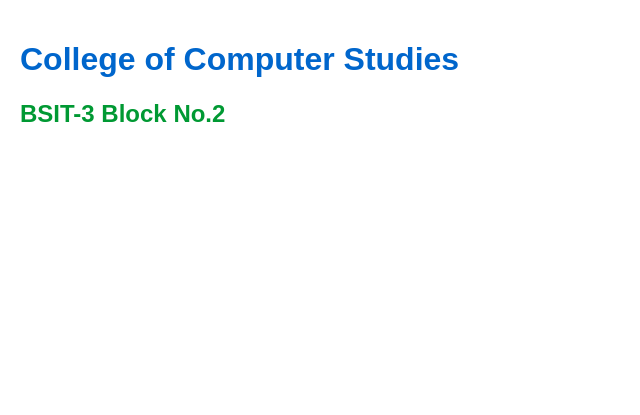
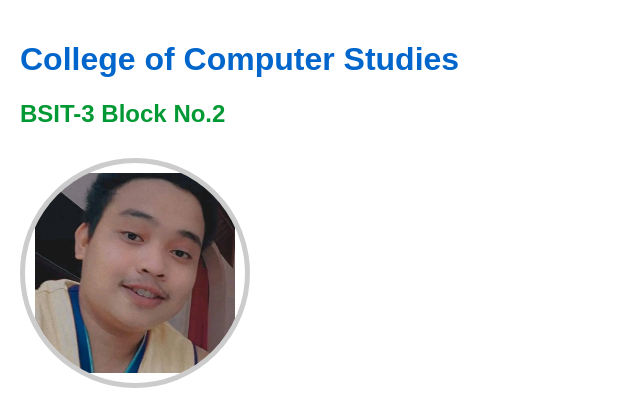
Before and after one commit to JohnCarloSalaum/MindGap, a plain HTML site: page index.html in a window 1280 px wide. Shown: the top 415 px of the page, without its empty margins (0-640 px from the left). Drawn offline with Linux system fonts and the light colour scheme.

Commit message:
Add Profile Picture

```diff
--- a/index.html
+++ b/index.html
@@ -14,6 +14,9 @@
     <h1>College of Computer Studies</h1>
     <h2>BSIT-3 Block No.2</h2>
     <p>
+
+            <div class="profile-picture"> <img src="wp.jpg" alt="Profile Picture"> </div>
+
       <p>  BIODATA <br></p>
       <p>  Full Name:John Carlo Cuñado Salaum <br></p>
        <p> Date of Birth: September 27, 2001 <br></p>
--- a/style.css
+++ b/style.css
@@ -21,3 +21,17 @@ p {
     line-height: 1.6;
     color: #ffffff;
 }
+
+.profile-picture {
+    width: 200px;
+    height: 200px;
+    border: 5px solid #ccc;
+    border-radius: 50%;
+    overflow: hidden;
+    padding: 10px;
+}
+
+.profile-picture img {
+    width: 100%;
+    height: 100%;
+    object-fit: cover;
```
Also changed, not shown: wp.jpg (added).
